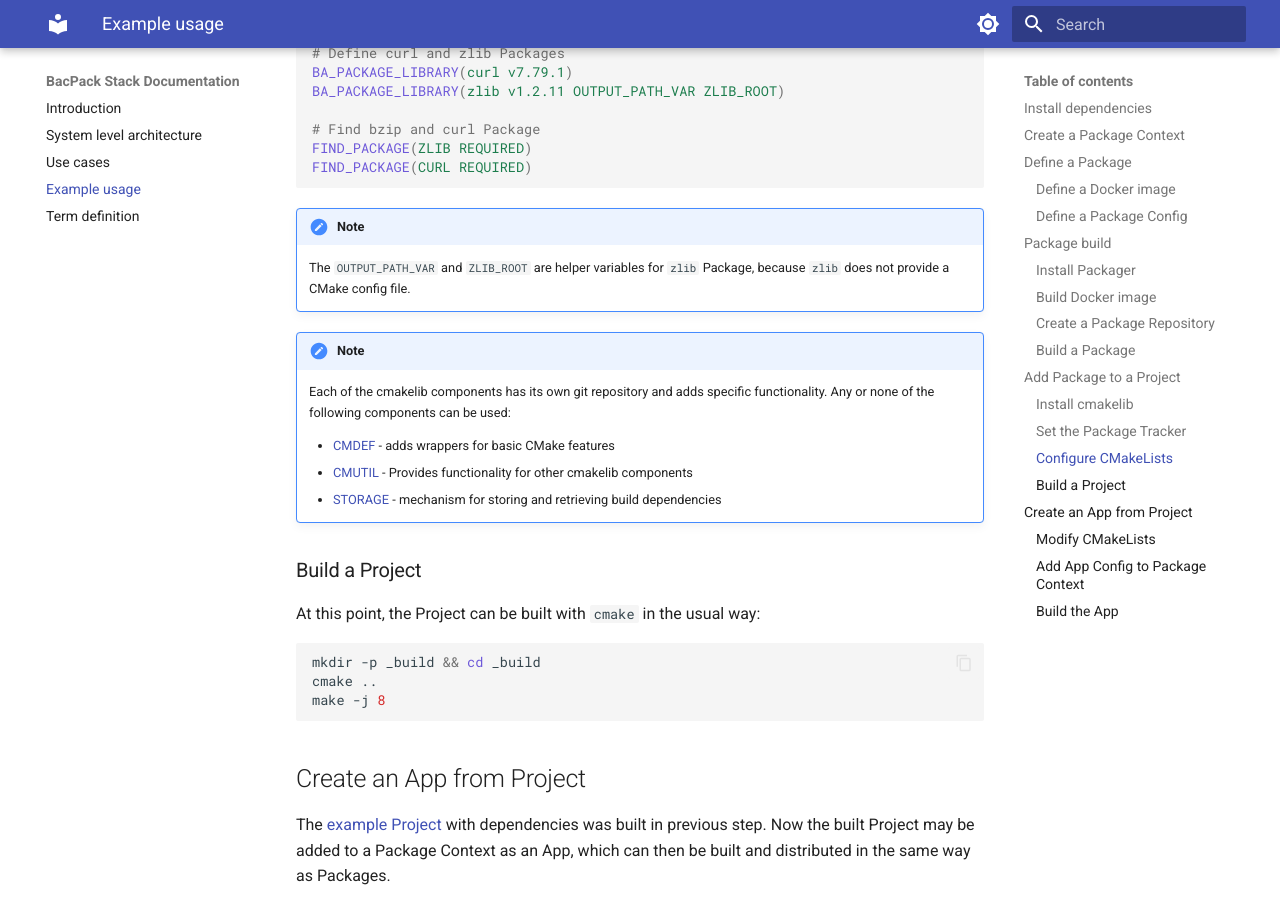
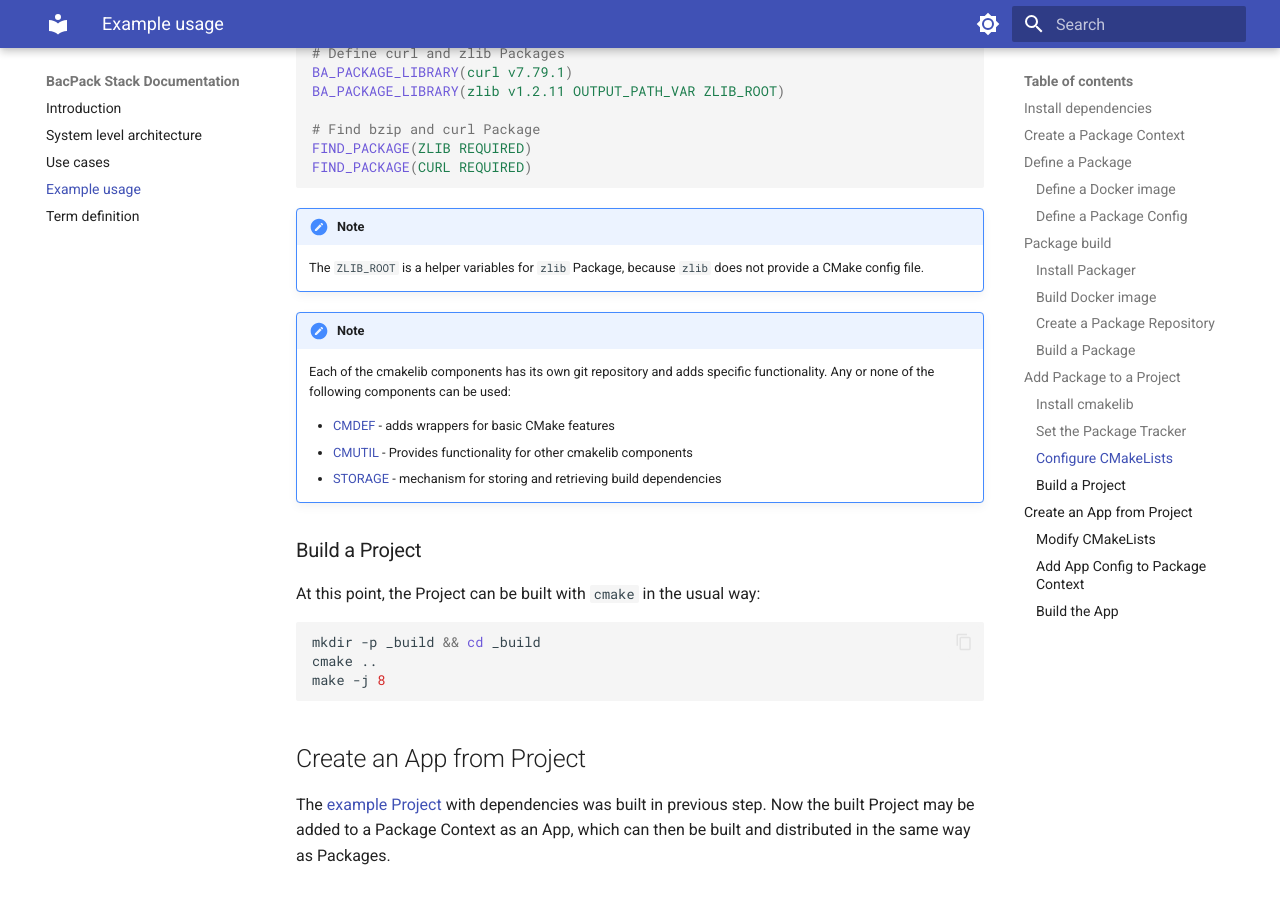
Before and after one commit to bacpack-system/bacpack-system.github.io, an MkDocs documentation site: the page built from docs/example_usage.md, in a window 1280 px wide and 900 px high, scrolled down 5515 px. Built offline with MkDocs 1.6.1 and Material for MkDocs 9.7.7, drawn with Linux system fonts in a browser that asks for light colours.

Commit message:
Edit info

```diff
--- a/docs/example_usage.md
+++ b/docs/example_usage.md
@@ -390,8 +390,8 @@ FIND_PACKAGE(CURL REQUIRED)
 
 !!! note
 
-    The `OUTPUT_PATH_VAR` and `ZLIB_ROOT` are helper variables for `zlib` Package, because `zlib`
-    does not provide a CMake config file.
+    The `ZLIB_ROOT` is a helper variables for `zlib` Package, because `zlib` does not provide a
+    CMake config file.
 
 !!! note
 
```
